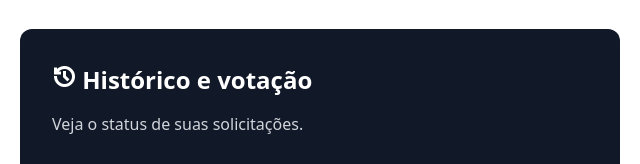
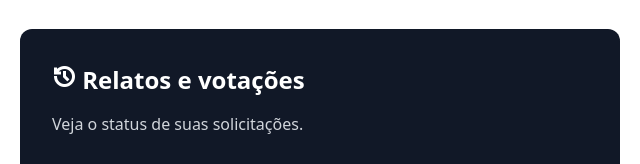
Before and after one commit to YanReisWD/site, a website: page telaprin.html in a window 1280 px wide. Shown: the part 1314-1478 px from the top of the page, 636-1276 px from the left. Drawn offline with nearby package versions, Linux system fonts and the light colour scheme.

Commit message:
Update telaprin.html

```diff
--- a/telaprin.html
+++ b/telaprin.html
@@ -231,7 +231,7 @@
 
                     <!-- Histórico -->
                     <div class="bg-gray-900 rounded-xl p-8 card-hover">
-                        <h4 class="text-2xl font-bold mb-4 text-white"><i class="ri-history-line"></i> Histórico e votação</h4>
+                        <h4 class="text-2xl font-bold mb-4 text-white"><i class="ri-history-line"></i> Relatos e votações</h4>
                         <p class="text-gray-300 mb-6">Veja o status de suas solicitações.</p>
                         <a href="#" id="btnHistorico"
                             class="inline-flex items-center text-primary hover:text-secondary transition-colors">
```
